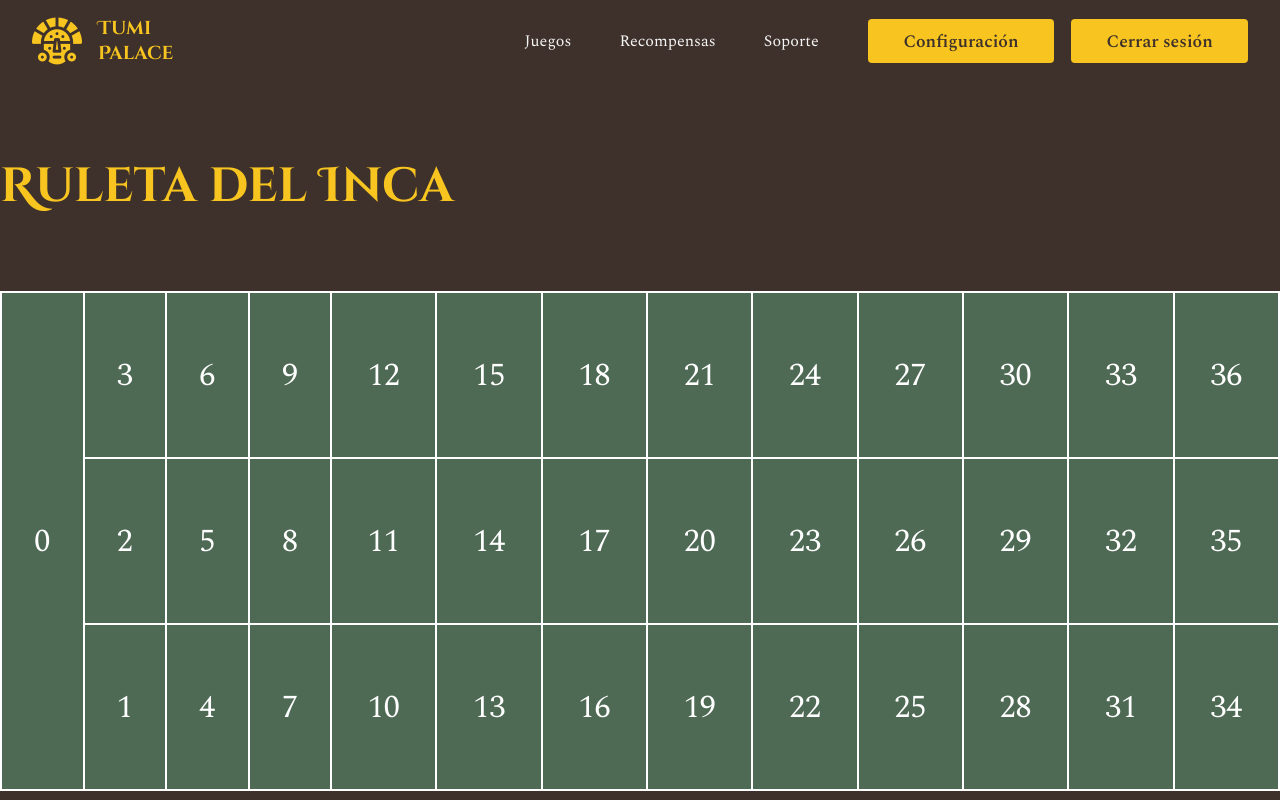
After one commit to kaloslazo/TumiPalace, a Flask app: page /roulette in a window 1280 px wide. The commit adds this page. Run offline with Flask 3, Linux system fonts and the light colour scheme; the visitor is signed in with stand-in values (Sample User, id 1); parts of the project's set-up code (start-up, migrations or seed data) failed here and were passed over.

Commit message:
refactor html templates

```diff
--- a/templates/_base.html
+++ b/templates/_base.html
@@ -3,6 +3,7 @@
 <head>
     <title>{% block title %}{% endblock %}</title>
     <meta charset="utf-8">
+    <link rel="stylesheet" href="{{ url_for('static', filename='css/_base.css') }}">
     {% block styles %}
         <link rel="stylesheet" href="{{ url_for('static', filename='css/main.css') }}">
     {% endblock %}
--- /dev/null
+++ b/templates/roulette.html
@@ -0,0 +1,79 @@
+{% extends '_base.html' %}
+
+{% block title %}Inicio | Tumi Palace{% endblock %}
+{% block styles %}
+    <link rel="stylesheet" href="{{ url_for('static', filename='css/home.css') }}">
+    <link rel="stylesheet" href="{{ url_for('static', filename='css/roulette.css') }}">
+{% endblock %}
+{% block content %}
+
+<section id="homeWrapper">
+    <!-- Navigation -->
+    <nav id="navbar">
+        <div id="navbarLogo">
+            <img src="static/img/tumiLogo.png" alt="tumiLogo">
+            <h1>Tumi <br/> Palace</h1>
+        </div>
+        <div id="navbarAccess">
+            <ul>
+                <li><a href="{{url_for('home')}}">Juegos</a></li>
+                <li><a href="">Recompensas</a></li>
+                <li class=""><a href="">Soporte</a></li>
+                <a class="btn btn2" href="{{url_for('register')}}">Configuración</a>
+                <a class="btn btn2" href="{{url_for('register')}}">Cerrar sesión</a>
+            </ul>
+        </div>
+    </nav>
+
+    <!-- Hero Wrapper-->
+    <div id="roulette">
+        <h1>Ruleta del Inca</h1>
+        <div id="roulettePool">
+            <table>
+                <tr>
+                    <td rowspan="3" colspan="3">0</td>
+                    <td>3</td>
+                    <td>6</td>
+                    <td>9</td>
+                    <td>12</td>
+                    <td>15</td>
+                    <td>18</td>
+                    <td>21</td>
+                    <td>24</td>
+                    <td>27</td>
+                    <td>30</td>
+                    <td>33</td>
+                    <td>36</td>
+                </tr>
+                <tr>
+                    <td>2</td>
+                    <td>5</td>
+                    <td>8</td>
+                    <td>11</td>
+                    <td>14</td>
+                    <td>17</td>
+                    <td>20</td>
+                    <td>23</td>
+                    <td>26</td>
+                    <td>29</td>
+                    <td>32</td>
+                    <td>35</td>
+                </tr>
+                <tr>
+                    <td>1</td>
+                    <td>4</td>
+                    <td>7</td>
+                    <td>10</td>
+                    <td>13</td>
+                    <td>16</td>
+                    <td>19</td>
+                    <td>22</td>
+                    <td>25</td>
+                    <td>28</td>
+                    <td>31</td>
+                    <td>34</td>
+                </tr>
+              </table>
+        </div>
+    </div>
+{% endblock %}
```
Also changed, not shown: templates/home.html (+35 -2 lines), templates/index.html (+7 -6 lines), templates/login.html (+23 -8 lines), templates/register.html (+23 -8 lines).
